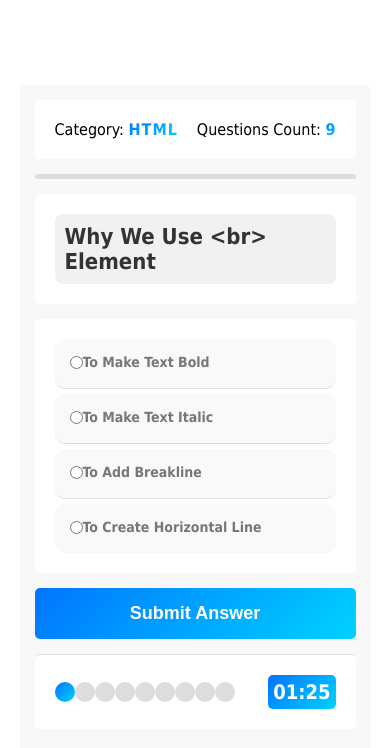
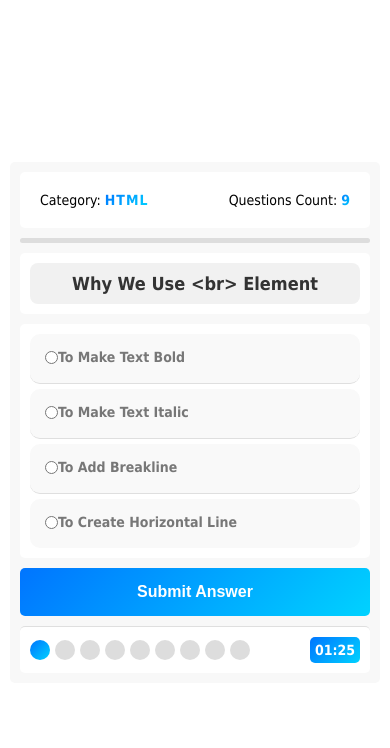
Before and after one commit to OmarEiissa/--------------------Quiz-Application, a plain HTML site: page index.html in a window 390 px wide. Drawn offline with Linux system fonts and the light colour scheme.

Commit message:
edit in style and add media query

```diff
--- a/css/main.css
+++ b/css/main.css
@@ -10,20 +10,23 @@ body {
   display: flex;
   align-items: center;
   justify-content: center;
+  padding: 10px;
 }
 
 .quiz-app {
-  width: 90%;
+  width: 100%;
   max-width: 800px;
   background-color: #f8f8f8;
   padding: 15px;
   display: flex;
   flex-direction: column;
-  gap: 15px;
+  gap: 10px;
 }
 
 .quiz-app .quiz-info {
   display: flex;
+  align-items: center;
+  justify-content: center;
   background-color: #fff;
   padding: 20px;
 }
@@ -136,13 +139,13 @@ body {
   color: #fff;
   font-weight: bold;
   font-size: 18px;
-  cursor: pointer;
   border-radius: 5px;
   outline: none;
   transition: opacity 0.3s ease, transform 0.3s ease;
 }
 
 .quiz-app .submit-button:hover {
+  cursor: pointer;
   opacity: 0.8;
   transform: scale(1.01);
 }
@@ -164,7 +167,9 @@ body {
 .quiz-app .bullets .spans {
   flex: 1;
   display: flex;
+  gap: 5px;
 }
+
 .quiz-app .bullets .spans span {
   width: 20px;
   height: 20px;
@@ -177,7 +182,7 @@ body {
 }
 
 .quiz-app .countdown {
-  font-size: 20px;
+  font-size: 18px;
   font-weight: bold;
   text-align: center;
   padding: 5px;
@@ -191,6 +196,10 @@ body {
   background: linear-gradient(135deg, #dc0a0a, #f07c7c);
   color: #fff;
   animation: pulse 1s infinite;
+}
+
+.quiz-app .results {
+  display: none;
 }
 
 @keyframes pulse {
@@ -220,3 +229,54 @@ body {
 .quiz-app .results span.perfect {
   color: #0075ff;
 }
+
+@media (max-width: 600px) {
+  .quiz-app {
+    padding: 10px;
+  }
+
+  .quiz-app .quiz-info > div {
+    font-size: 14px;
+  }
+
+  .quiz-app .quiz-area {
+    padding: 10px;
+  }
+
+  .quiz-app .quiz-area h2 {
+    font-size: 18px;
+    text-align: center;
+  }
+
+  .quiz-app .answers-area {
+    padding: 10px;
+  }
+
+  .quiz-app .answers-area .answers:hover {
+    background-color: #e0f7fa;
+    cursor: context-menu;
+  }
+
+  .quiz-app .answers-area .answers label {
+    cursor: context-menu;
+  }
+
+  .quiz-app .submit-button {
+    font-size: 16px;
+  }
+
+  .quiz-app .submit-button:hover {
+    cursor: context-menu;
+    opacity: 1;
+    transform: scale(1);
+  }
+
+  .quiz-app .bullets {
+    padding: 10px;
+    justify-content: space-between;
+  }
+
+  .quiz-app .countdown {
+    font-size: 14px;
+  }
+}
--- a/js/main.js
+++ b/js/main.js
@@ -180,9 +180,10 @@ function showResults(count) {
       theResults = `<span class = "bad">Bad</span>, ${rightAnswer} From ${count}`;
     }
 
+    resultsContainer.style.display = "block";
     resultsContainer.innerHTML = theResults;
     resultsContainer.style.padding = "10px";
-    resultsContainer.style.backgroundColor = "white";
+    resultsContainer.style.backgroundColor = "#fff";
     resultsContainer.style.marginTop = "10px";
   }
 }
@@ -216,9 +217,10 @@ function countDown(duration, count) {
         progressBar.remove();
 
         let timeOutMessage = `<span class='bad'>Time's up!</span> You didn't finish in time. You answered ${rightAnswer} out of ${count} questions.`;
+        resultsContainer.style.display = "block";
         resultsContainer.innerHTML = timeOutMessage;
         resultsContainer.style.padding = "10px";
-        resultsContainer.style.backgroundColor = "white";
+        resultsContainer.style.backgroundColor = "#fff";
         resultsContainer.style.marginTop = "10px";
       }
     }, 1000);
```
